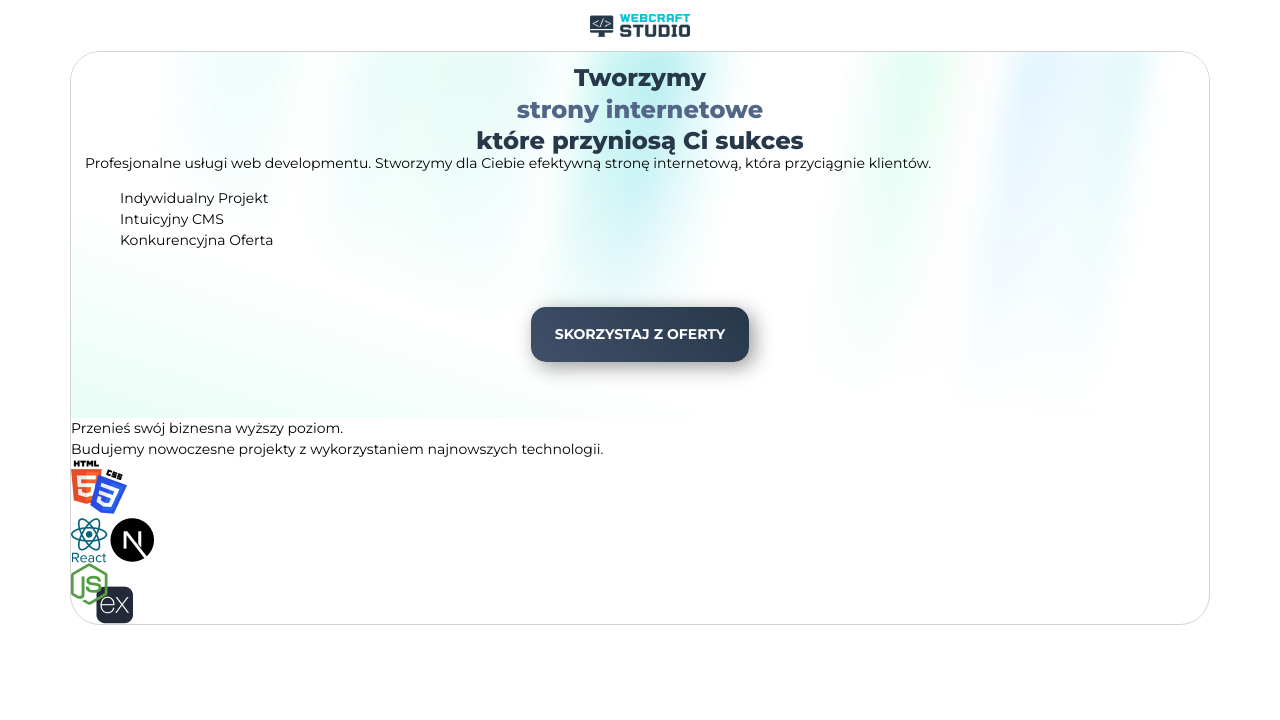
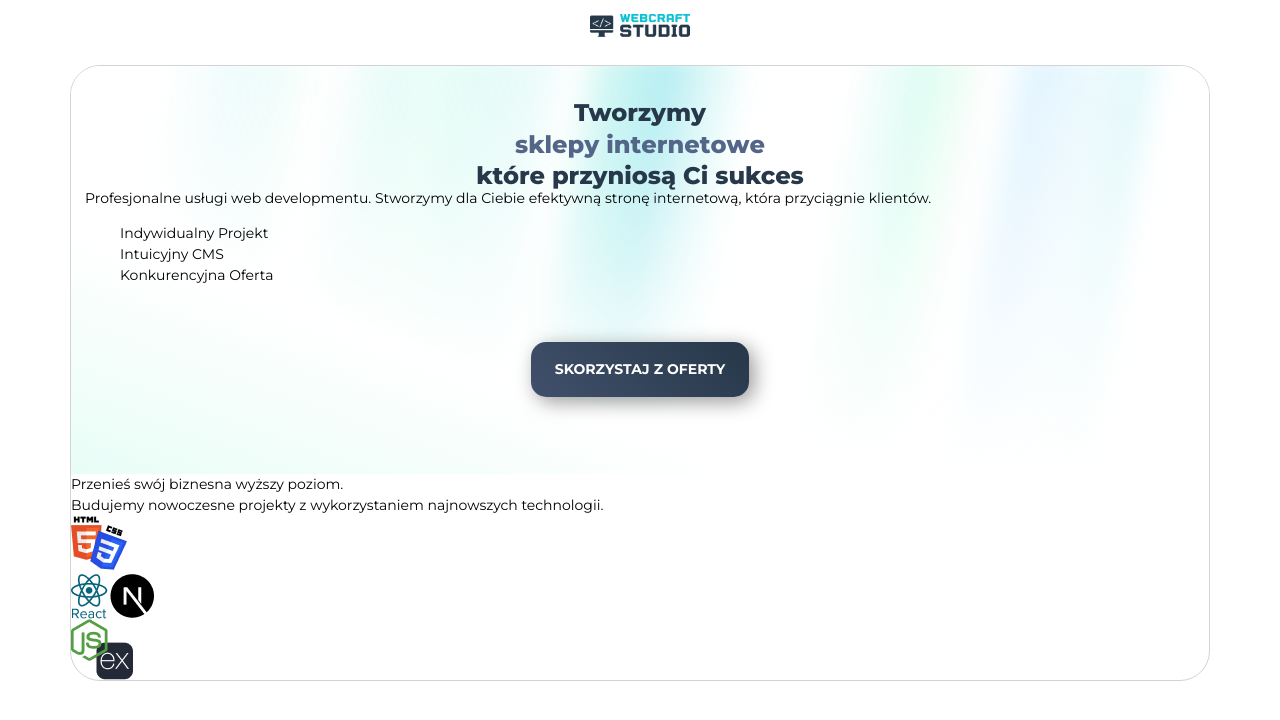
Before and after one commit to XPoweR29/webcraft-studio, a React (Vite) app: page / in a window 1280 px wide. Shown: the top 720 px of the page. Built offline with nearby package versions, Linux system fonts and the light colour scheme; some icons are missing.

Commit message:
Implement Word Flipper into hero heading

```diff
--- a/package.json
+++ b/package.json
@@ -4,7 +4,7 @@
   "version": "0.0.0",
   "type": "module",
   "scripts": {
-    "dev": "vite",
+    "dev": "vite --host",
     "build": "tsc -b && vite build",
     "lint": "eslint --ext .ts,.tsx --report-unused-disable-directives --max-warnings 0",
     "preview": "vite preview",
--- a/src/components/Nav/Nav.module.scss
+++ b/src/components/Nav/Nav.module.scss
@@ -2,7 +2,8 @@
 	display: flex;
 	align-items: center;
 	justify-content: center;
-    padding: 1em 0;
+    padding: 2em;
+    padding-top: 1em;
 
     .logo {
         width: 100px;
--- /dev/null
+++ b/src/components/WordFlipper/WordFlipper.tsx
@@ -0,0 +1,79 @@
+"use client";
+import { useCallback, useEffect, useState } from "react";
+import { AnimatePresence, motion } from "framer-motion";
+import { cn } from "../../utils/cn";
+
+export const WordFlipper = ({
+	words,
+	duration = 3000,
+	className,
+}: {
+	words: string[];
+	duration?: number;
+	className?: string;
+}) => {
+	const [currentWord, setCurrentWord] = useState(words[0]);
+	const [isAnimating, setIsAnimating] = useState<boolean>(false);
+
+	const startAnimation = useCallback(() => {
+		const word = words[words.indexOf(currentWord) + 1] || words[0];
+		setCurrentWord(word);
+		setIsAnimating(true);
+	}, [currentWord, words]);
+
+	useEffect(() => {
+		if (!isAnimating)
+			setTimeout(() => {
+				startAnimation();
+			}, duration);
+	}, [isAnimating, duration, startAnimation]);
+
+	return (
+		<AnimatePresence
+			onExitComplete={() => {
+				setIsAnimating(false);
+			}}>
+			<motion.div
+				initial={{
+					opacity: 0,
+					y: 10,
+				}}
+				animate={{
+					opacity: 1,
+					y: 0,
+				}}
+				transition={{
+					type: "spring",
+					stiffness: 100,
+					damping: 10,
+				}}
+				exit={{
+					opacity: 0,
+					y: -40,
+					x: 40,
+					filter: "blur(8px)",
+					scale: 2,
+					position: "absolute",
+				}}
+				className={cn(
+					"z-10 inline-block relative text-left text-neutral-900 dark:text-neutral-100 px-2",
+					className
+				)}
+				key={currentWord}>
+				{currentWord.split("").map((letter, index) => (
+					<motion.span
+						key={currentWord + index}
+						initial={{ opacity: 0, y: 10, filter: "blur(8px)" }}
+						animate={{ opacity: 1, y: 0, filter: "blur(0px)" }}
+						transition={{
+							delay: index * 0.08,
+							duration: 0.4,
+						}}
+						className="inline-block">
+						{letter === " " ? "\u00A0" : letter}
+					</motion.span>
+				))}
+			</motion.div>
+		</AnimatePresence>
+	);
+};
--- a/src/pages/Home/Home.module.scss
+++ b/src/pages/Home/Home.module.scss
@@ -24,10 +24,11 @@
 
 		span {
 			line-height: 1;
+		}
 
-			&.line2 {
-				color: $light-dark;
-			}
+		.line2 {
+			color: $light-dark;
+			display: flex;
 		}
 	}
 
@@ -40,7 +41,7 @@
 		z-index: 1;
 		display: flex;
 		flex-direction: column;
-		padding: 1em;
+		padding: 2.5em 1em;
 	}
 
 	.featureList {
--- a/src/pages/Home/Home.tsx
+++ b/src/pages/Home/Home.tsx
@@ -6,6 +6,7 @@
 import { Icon } from "@iconify/react/dist/iconify.js";
 import { Nav } from "../../components/Nav/Nav";
 import { AuroraBackground } from "../../components/AuroraBg/AuroraBg";
+import { WordFlipper } from "../../components/WordFlipper/WordFlipper";
 
 export const Home = () => {
 	return (
@@ -18,7 +19,7 @@
 						<div className={styles.lightBox}>
 							<h1 className={styles.heroHeading}>
 								<span className={styles.line1}>Tworzymy</span>
-								<span className={styles.line2}>strony internetowe</span>
+                                <WordFlipper className={styles.line2} words={["nowoczesne strony", "sklepy internetowe", "kreatywne projekty", "innowacyjne pomysły"]}/>
 								<span className={styles.line3}>które przyniosą Ci sukces</span>
 							</h1>
 
```
